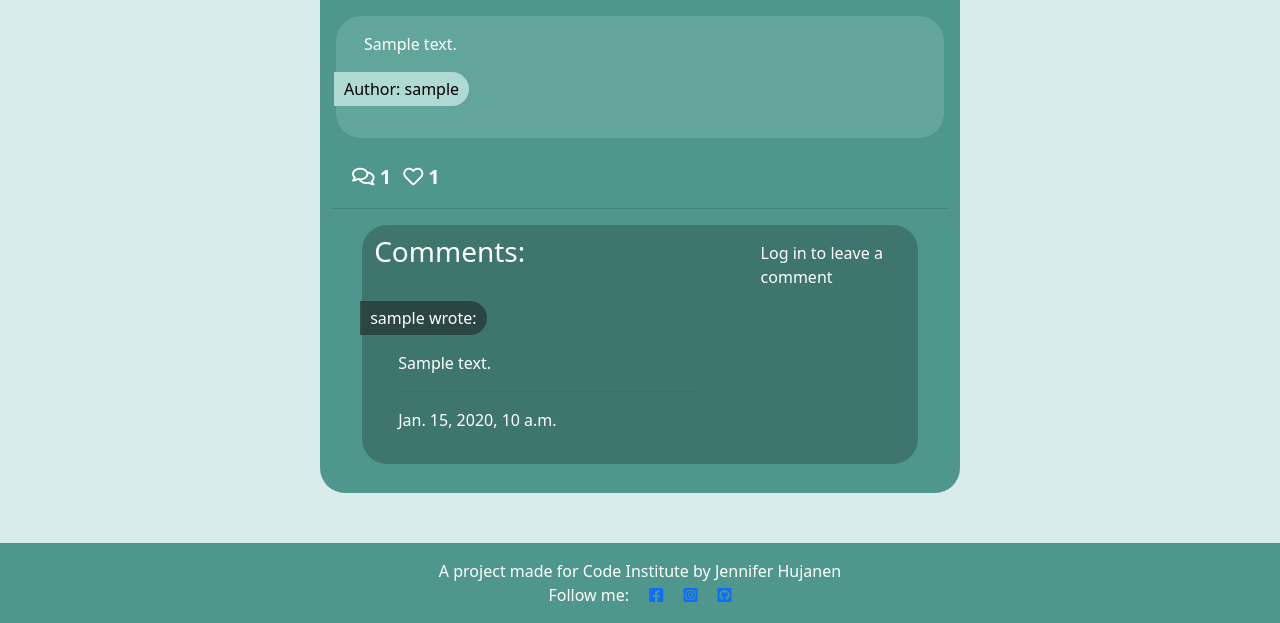
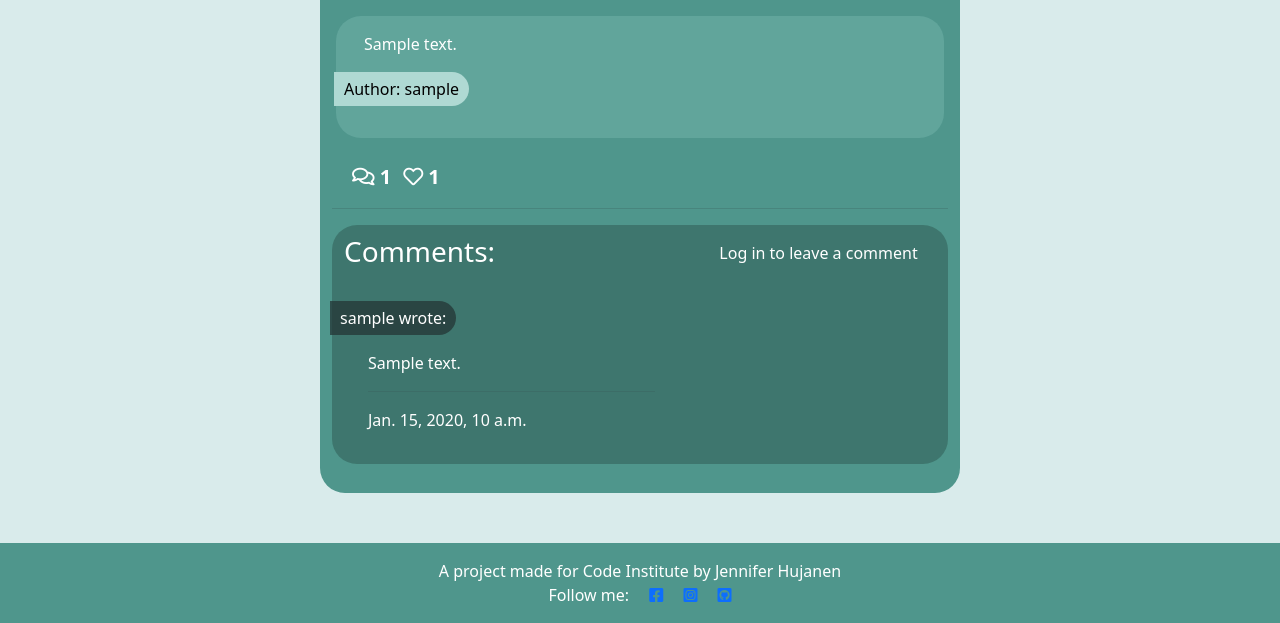
Before and after one commit to Hujanen91/The-Longdog-Hunt-PP4, a Django app: a page that uses blog/templates/blog/post_detail.html in a window 1280 px wide. Shown: the part 396-1019 px from the top of the page. Run offline with Django 4.2, Linux system fonts and the light colour scheme; tables that the repository leaves empty hold one stand-in row (values such as "Sample post"); some libraries are stand-ins or nearby versions.

Commit message:
Style commentfield width and padding

```diff
--- a/blog/templates/blog/post_detail.html
+++ b/blog/templates/blog/post_detail.html
@@ -84,7 +84,7 @@
 
   <!-- Displaying Comments -->
   <div class="row comment-row container">
-    <div class="col-md-8 card mb-4 display-comments">
+    <div class="col-md-7 card mb-4 display-comments">
       <h3>Comments:</h3>
       <div class="card-body">
         <!-- We want a for loop inside the empty control tags
@@ -120,7 +120,7 @@
     </div>
 
     <!-- Creating New Comments -->
-    <div class="col-md-4 card mb-4 creating-comment">
+    <div class="col-md-5 card mb-4 creating-comment">
       <div class="card-body">
         {% if user.is_authenticated %}
         <h3>Leave a comment:</h3>
--- a/likes/admin.py
+++ b/likes/admin.py
@@ -2,8 +2,3 @@ from django.contrib import admin
 from .models import Like
 
 # Register your models here.
-
-@admin.register(Like)
-class LikeAdmin(admin.ModelAdmin):
-    list_display = ('user', 'post', 'created_at')
-    list_filter = ('created_at',)
--- a/static/css/style.css
+++ b/static/css/style.css
@@ -179,7 +179,8 @@ a {
 
 .comment-row {
     margin: auto;
-    width: 98%;
+    width: 100%;
+    padding: 0px;
 }
 
 .comment-count-index {
```
